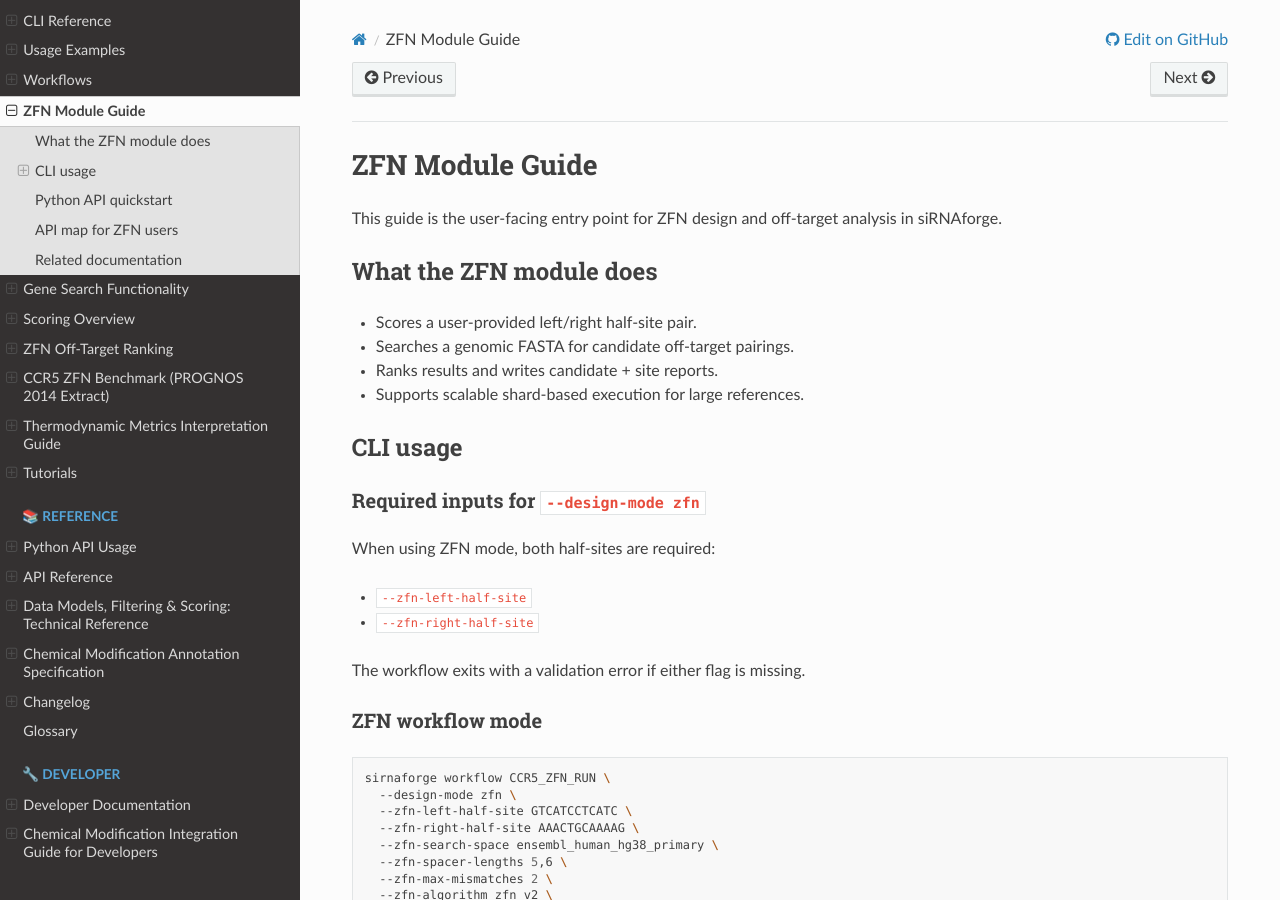
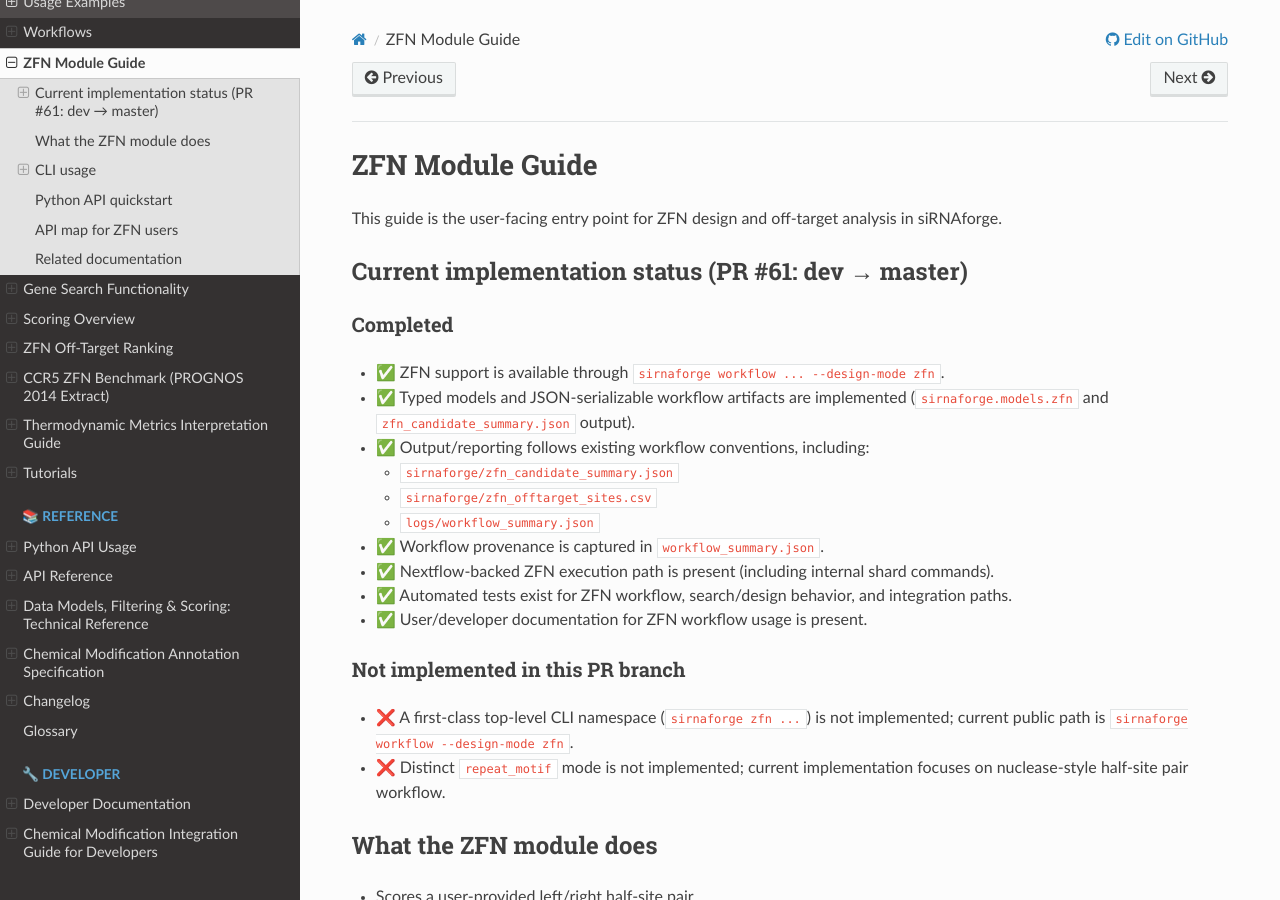
Before and after one commit to Austin-s-h/sirnaforge, a Sphinx documentation site: the page built from docs/zfn_module.md, in a window 1280 px wide and 900 px high. Built offline with Sphinx 7.4.7 and the Read the Docs theme 3.1.0, drawn with Linux system fonts in a browser that asks for light colours; the version number could not be read and is left out.

Commit message:
docs: add zfn pr implementation status (completed vs not implemented)
Co-authored-by: Austin-s-h <44502805+Austin-s-h@users.noreply.github.com>

```diff
--- a/docs/zfn_module.md
+++ b/docs/zfn_module.md
@@ -1,6 +1,26 @@
 # ZFN Module Guide
 
 This guide is the user-facing entry point for ZFN design and off-target analysis in siRNAforge.
+
+## Current implementation status (PR #61: dev → master)
+
+### Completed
+
+- ✅ ZFN support is available through `sirnaforge workflow ... --design-mode zfn`.
+- ✅ Typed models and JSON-serializable workflow artifacts are implemented (`sirnaforge.models.zfn` and `zfn_candidate_summary.json` output).
+- ✅ Output/reporting follows existing workflow conventions, including:
+  - `sirnaforge/zfn_candidate_summary.json`
+  - `sirnaforge/zfn_offtarget_sites.csv`
+  - `logs/workflow_summary.json`
+- ✅ Workflow provenance is captured in `workflow_summary.json`.
+- ✅ Nextflow-backed ZFN execution path is present (including internal shard commands).
+- ✅ Automated tests exist for ZFN workflow, search/design behavior, and integration paths.
+- ✅ User/developer documentation for ZFN workflow usage is present.
+
+### Not implemented in this PR branch
+
+- ❌ A first-class top-level CLI namespace (`sirnaforge zfn ...`) is not implemented; current public path is `sirnaforge workflow --design-mode zfn`.
+- ❌ Distinct `repeat_motif` mode is not implemented; current implementation focuses on nuclease-style half-site pair workflow.
 
 ## What the ZFN module does
 
```
